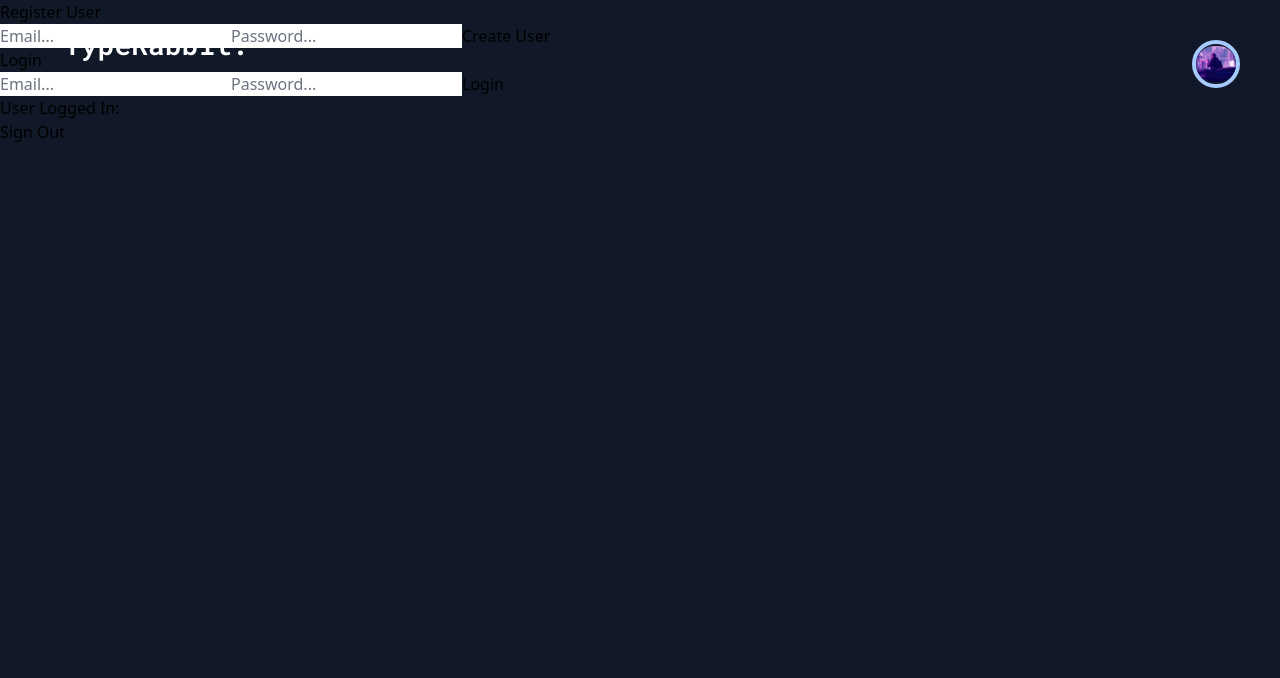
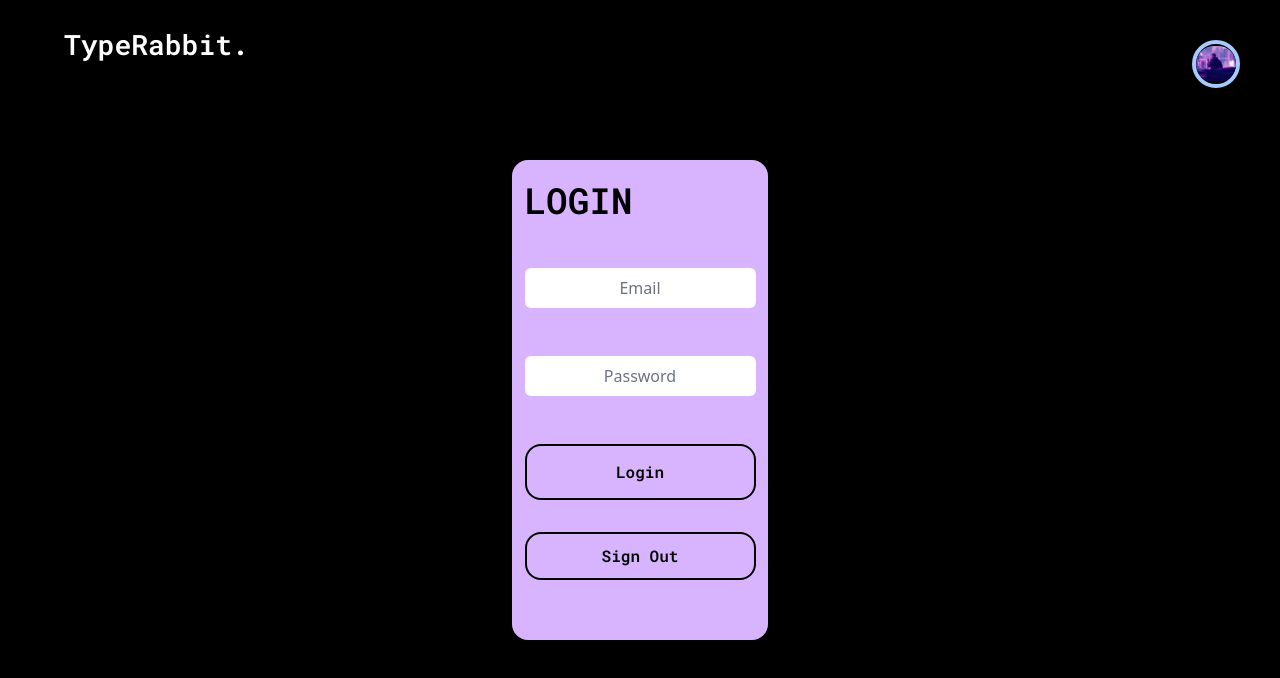
Before and after one commit to Sohxn/KType, a React (Vite) app in the folder type-test/: page /login in a window 1280 px wide. Shown: the top 678 px of the page. Built offline with nearby package versions, Linux system fonts and the light colour scheme; no server answers.

Commit message:
Update Login.jsx
login screen ui updated
somehow when i type it hangs
fix it

```diff
--- a/type-test/src/components/Login.jsx
+++ b/type-test/src/components/Login.jsx
@@ -15,7 +15,6 @@
   const [loginPassword, setLoginPassword] = useState("");
 
   const [user, setUser] = useState({});
-
   onAuthStateChanged(auth, (currentUser) => {
     setUser(currentUser);
   });
@@ -51,48 +50,38 @@
   };
 
   return (
-    <div className="App">
+    <>
+  <div className="flex h-screen w-screen bg-black justify-center items-center">
+    <div className="flex h-[60vh] max-h-[80vh] grid grid-rows-5 bg-[#d8b4fe] p-5 lg:w-[20vw] md:w-[40vw] rounded-2xl justify-center">
+      <span className="flex font-roboto text-4xl">LOGIN</span>
       <div>
-        <h3> Register User </h3>
         <input
-          placeholder="Email..."
-          onChange={(event) => {
-            setRegisterEmail(event.target.value);
-          }}
-        />
-        <input
-          placeholder="Password..."
-          onChange={(event) => {
-            setRegisterPassword(event.target.value);
-          }}
-        />
-
-        <button onClick={register}> Create User</button>
-      </div>
-
-      <div>
-        <h3> Login </h3>
-        <input
-          placeholder="Email..."
+          className="bg-white rounded-md h-10 text-center"
+          placeholder="Email"
           onChange={(event) => {
             setLoginEmail(event.target.value);
           }}
         />
+      </div>
+      <div>
         <input
-          placeholder="Password..."
+          className="bg-white rounded-md h-10 text-center"
+          placeholder="Password"
           onChange={(event) => {
             setLoginPassword(event.target.value);
           }}
         />
-
-        <button onClick={login}> Login</button>
       </div>
 
-      <h4> User Logged In: </h4>
-      {user?.email}
+      <button className="font-roboto border-2 border-black h-[7vh] rounded-2xl hover:bg-white ease-in-out duration-500" onClick={login}> Login</button>
 
-      <button onClick={logout}> Sign Out </button>
+      {/* <h4> User Logged In: </h4>
+      {user?.email} */}
+
+      <button className="font-roboto border-2 border-black h-[6vh] rounded-2xl hover:bg-white ease-in-out duration-500" onClick={logout}> Sign Out </button>
     </div>
+  </div>
+    </>
   );
 }
 
```
